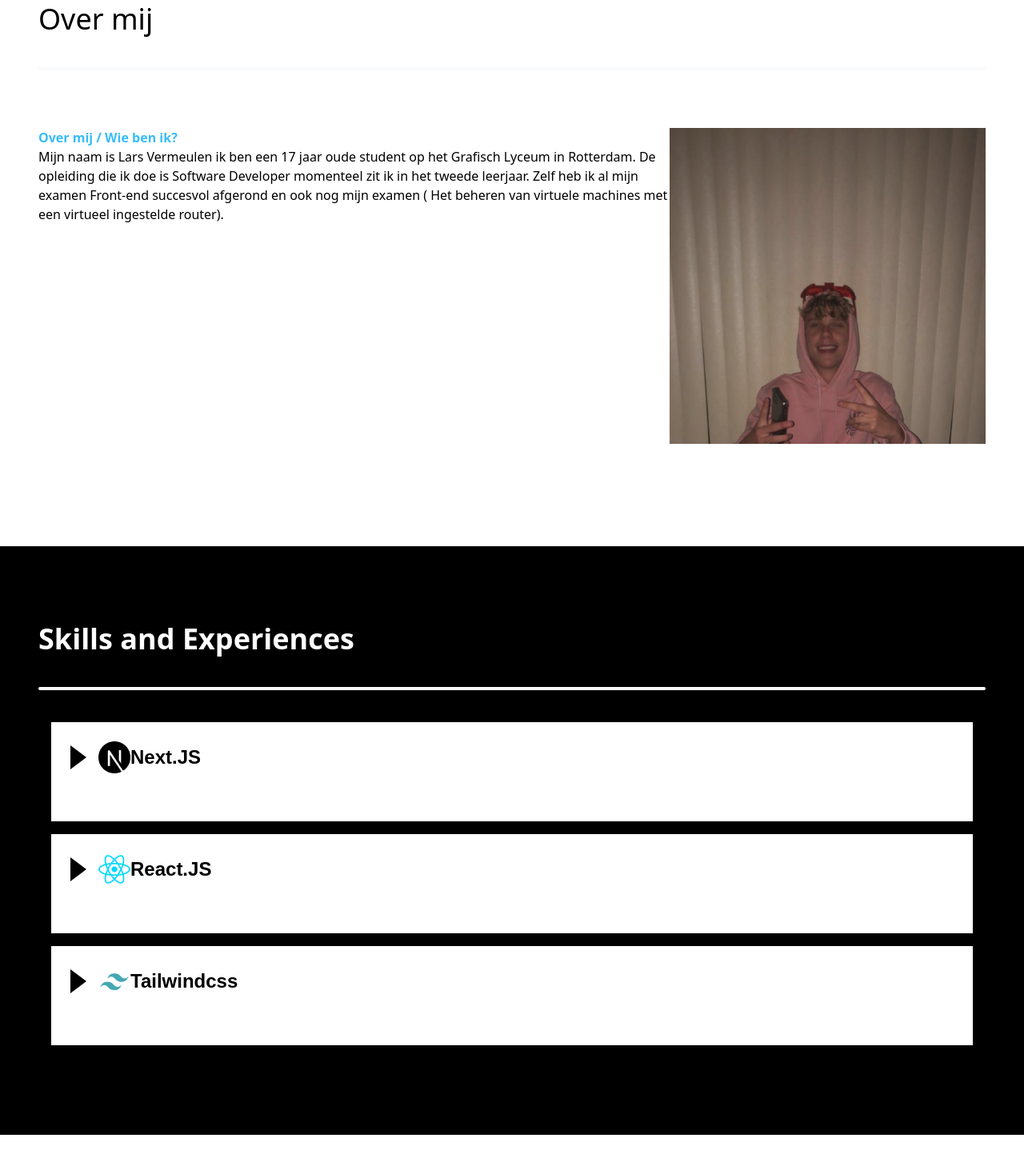
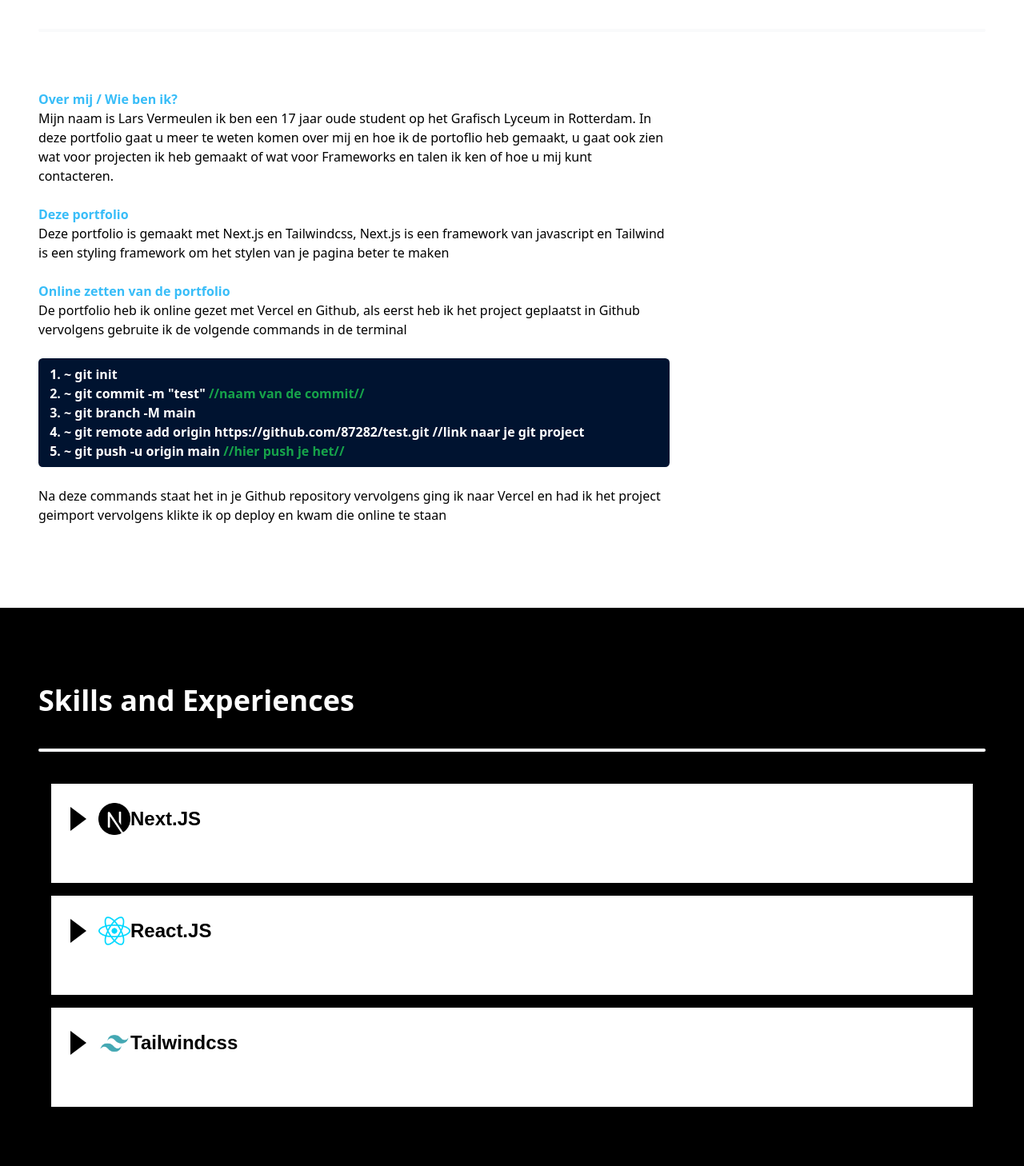
Before and after one commit to 87282/lars-porto, a Next.js app: page / in a window 1280 px wide. Shown: the part 832-2290 px from the top of the page at 80% size. Built offline with nearby package versions, Linux system fonts and the light colour scheme.

Commit message:
derde commit

```diff
--- a/src/components/over.jsx
+++ b/src/components/over.jsx
@@ -5,11 +5,19 @@ export default function Over() {
         <div className=''>
             <section class="bg-dark h-fit px-12 py-24">
 
-                <h2 class="text-black text-4xl mb-2 section-title" >Over mij</h2>
+                <h2 class="text-black text-4xl mb-2 section-title" >Over mij en <span className='text-sky-400'> deze Portfolio </span></h2>
                 <hr class=" h-1 mx-auto my-4 bg-gray-50 border-0 rounded md:my-10 dark:bg-sky-400">
                 </hr>
                 <br/>
-                <article class="my-2 grid md:grid-cols-3"><div class="md:col-span-2"><h5 class="font-bold text-sky-400">Over mij / Wie ben ik?</h5><p className='text-black'>Mijn naam is Lars Vermeulen ik ben een 17 jaar oude student op het Grafisch Lyceum in Rotterdam. De opleiding die ik doe is Software Developer momenteel zit ik in het tweede leerjaar. Zelf heb ik al mijn examen Front-end succesvol afgerond en ook nog mijn examen ( Het beheren van virtuele machines met een virtueel ingestelde router). </p><p class="mt-2 text-white">Ik ben een positief ingestelde jongen die heel leer gierig is en goed kan omgaan in een groep. Als er problemen zijn met het coderen zoek ik graag naar oplossingen voor het probleem en dat motiveert mij weer bij de opdracht. </p></div><article class="md:col-span-1"><div class="w-full aspect-square image-mask-1 relative overflow-hidden"><div class="image-container" data-v-2f9302fb=""><img alt="layer_1" class="absolute top-0 left-0 z-[3]" data-layer="1" data-speed="70" loading="lazy" src="/assets/foto12.jpeg" /></div></div><br/>
+                <article class="my-2 grid md:grid-cols-3"><div class="md:col-span-2"><h5 class="font-bold text-sky-400">Over mij / Wie ben ik?</h5><p className='text-black'>Mijn naam is Lars Vermeulen ik ben een 17 jaar oude student op het Grafisch Lyceum in Rotterdam. In deze portfolio gaat u meer te weten komen over mij en hoe ik de portoflio heb gemaakt, u gaat ook zien wat voor projecten ik heb gemaakt of wat voor Frameworks en talen ik ken of hoe u mij kunt contacteren. </p><br/><h5 class="font-bold text-sky-400">Deze portfolio</h5><p className='text-black'>Deze portfolio is gemaakt met Next.js en Tailwindcss, Next.js is een framework van javascript en Tailwind is een styling framework om het stylen van je pagina beter te maken <br/>
+                 </p><br/><h5 class="font-bold text-sky-400">Online zetten van de portfolio</h5><p>De portfolio heb ik online gezet met Vercel en Github, als eerst heb ik het project geplaatst in Github vervolgens gebruite ik de volgende commands in de terminal </p><br/><ol>            <li>~ git init </li>
+    <li>~ git commit -m "test" <span className='text-green-600'>//naam van de commit//</span></li>
+    <li>~ git branch -M main</li>
+    <li>~ git remote add origin https://github.com/87282/test.git <span>//link naar je git project</span></li>
+    <li>~ git push -u origin main<span className='text-green-600'> //hier push je het//</span>
+</li></ol><br/>
+<p>Na deze commands staat het in je Github repository vervolgens ging ik naar Vercel en had ik het project geimport vervolgens klikte ik op deploy en kwam die online te staan </p>
+</div><article class="md:col-span-1"><div class="w-full aspect-square image-mask-1 relative overflow-hidden"></div><br/>
 </article>
 </article>
             </section>
--- a/src/components/skills.jsx
+++ b/src/components/skills.jsx
@@ -8,21 +8,21 @@ const  Skills = ()=> {
   <input type="checkbox" id="faq-1"/>
   <h1><label for="faq-1"><img src="/assets/nextjs.png" width={"40px"} alt="" />   Next.JS</label></h1>
   <div class="p">
-    <p>This a very very simple accordion.</p>
+    <p>Next.js is een framework gemaakt door Javascript, zelf ben ik hiermee best bekend mee omdat ik veel oopdrachten hiermee maak zoals deze portfolio. </p>
   </div>
 </div>
 <div class="c">
   <input type="checkbox" id="faq-2"/>
   <h1><label for="faq-2"><img src="/assets/reactjs.png" width={"40px"} alt="" /> React.JS</label></h1>
   <div class="p">
-    <p>Yes with pure CSS and HTML.</p>
+    <p>Raect.js is een framework van Javascript, zelf heb ik hier wel wat verstand dat komnt omdat ik soms uitmzelf hierin verdiept hebt en een paar projecten mee heb gemaakt.</p>
   </div>
 </div>
 <div class="c">
   <input type="checkbox" id="faq-3"/>
   <h1><label for="faq-3"><img src="/assets/tailwind.png" width={"40px"} alt="" />Tailwindcss</label></h1>
   <div class="p">
-    <p>I was inpired by an article on css-tricks. <a href="https://css-tricks.com/the-checkbox-hack/">link to article</a>
+    <p>Tailwindcss ben ik heel erg bekend mee omdat ik dit gebruik voor elk project dat ik maak omdat het heetl gemakkelijk is en heel fijn werkt.
     </p>
   </div>
 </div>
--- a/src/pages/index.tsx
+++ b/src/pages/index.tsx
@@ -4,7 +4,6 @@ import Link from "next/link";
 import Navbar from "../components/navbar";
 import  Projects  from "../components/projects";
 import Over from "../components/over";
-import Content from "../components/content";
 import Skills from "../components/skills";
 import Header from "../components/header";
 
@@ -12,8 +11,7 @@ const Home: NextPage = () => {
   return (
   <>
     <Navbar/>
-    <br/>
-    <br/>
+
     <Header/>
   <Over/>
 
--- a/src/styles/globals.css
+++ b/src/styles/globals.css
@@ -255,3 +255,12 @@ input:checked ~ h1 ~ div.p{
     transform: translatey(-16.5vmin);
   }
 }
+
+ol{
+  list-style: numbers;
+  background-color: rgb(0, 19, 48);
+  color: white;
+  padding: 0.5rem 2rem;
+  border-radius: 0.34rem;
+  font-weight: 600;
+}
```
